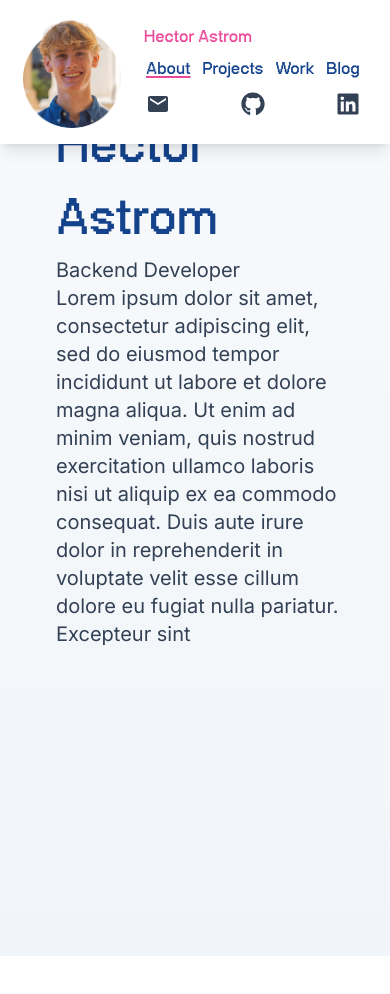
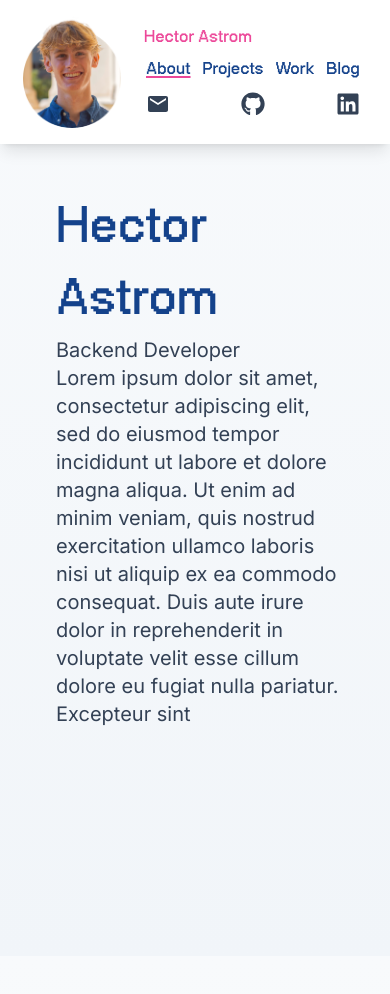
Before and after one commit to hectorastrom/personal-website, a Next.js app: page / in a window 390 px wide. Shown: the top 994 px of the page. Before the commit the page ends 956 px from the top, so only its background shows below. Built offline with nearby package versions, Linux system fonts and the light colour scheme.

Commit message:
added consistent main spacing from topnav

```diff
--- a/src/app/layout.tsx
+++ b/src/app/layout.tsx
@@ -18,10 +18,10 @@ export default function RootLayout({
       <body
         className={`${bodyFont.className} bg-gradient-to-b from-slate-50 to-slate-100 text-xl text-default antialiased mx-auto max-w-full h-screen w-screen mt-28 overflow-auto`}
       >
-        <div className="px-10 pb-24 md:pb-36 md:grid md:grid-cols-[max-content,minmax(0,36rem)] md:justify-center md:gap-x-12">
+        <div className="px-10 pb-24 grid grid-rows-2 md:pb-36 md:grid md:grid-cols-[max-content,minmax(0,36rem)] md:justify-center md:gap-x-12">
           <ResponsiveNav />
-          <main className={`pl-4 sm:pl-0 mt-6`}>
-            <div>{children}</div>
+          <main className="pl-4 sm:pl-0">
+            <div className="mt-20 sm:mt-24 md:mt-8">{children}</div>
           </main>
         </div>
       </body>
--- a/src/components/TopNav.tsx
+++ b/src/components/TopNav.tsx
@@ -6,7 +6,7 @@ import TopNavLinks from "./TopNavLinks";
 
 export default function TopNav() {
   return (
-    <div className="w-full bg-white shadow-lg p-4 flex items-center h-fit">
+    <div className="w-full bg-white shadow-lg p-4 flex items-center">
       {/* Image Section */}
       <div className="relative w-28 h-28 sm:w-32 sm:h-32 mr-4 sm:mr-6 flex-shrink-0">
         <Image
```
